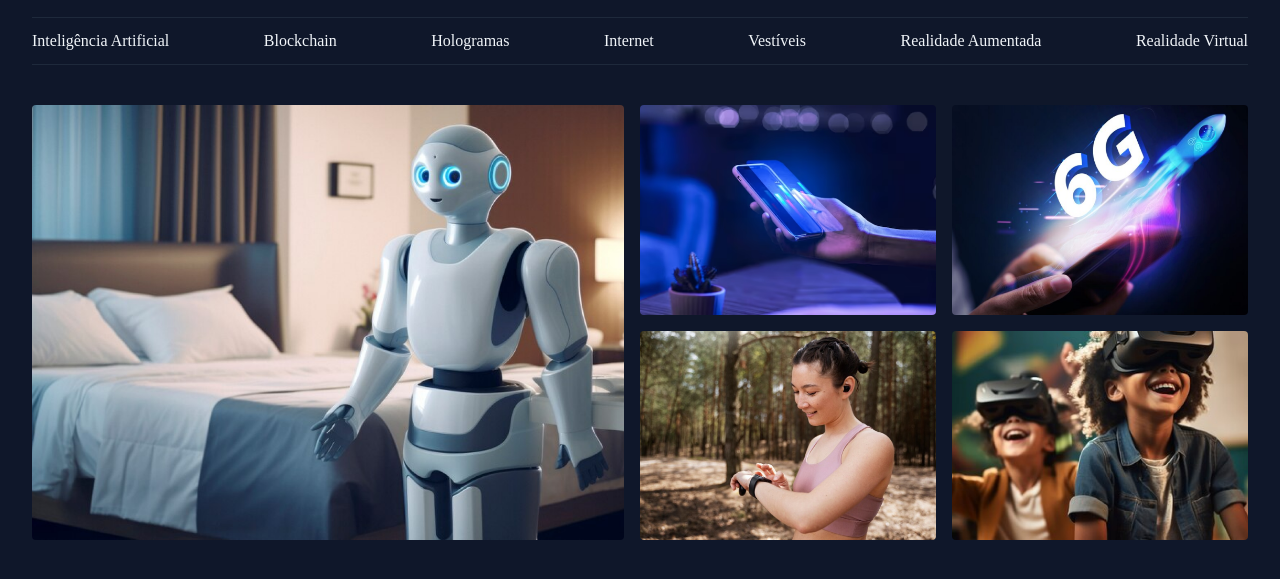
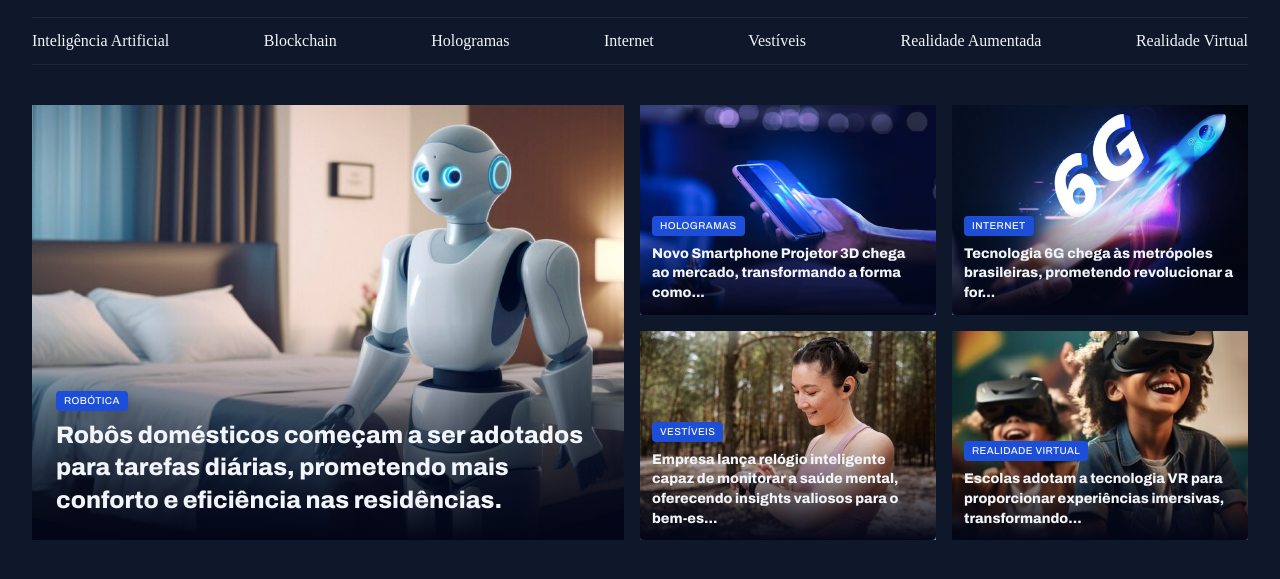
Before and after one commit to RafaDalmagro/projeto-03-noticias, a plain HTML site: page index.html in a window 1280 px wide. Shown: the part 55-634 px from the top of the page. Drawn offline with Linux system fonts and the light colour scheme.

Commit message:
Done section Destaques

```diff
--- a/index.html
+++ b/index.html
@@ -44,23 +44,53 @@
 
     <main class="grid container">
         <section id="featured" class="grid grid-flow-col gap-16">
-            <div>
-                <img src="assets/images/Image 01.png" alt="">
-            </div>
+            <figure class="card">
+                <img src="assets/images/Image 01.png" alt="Robôs domésticos começam a ser adotados para tarefas diárias, prometendo mais conforto e eficiência nas residências.">
+                <figcaption>
+                    <span class="content-tag">robótica</span>
+                    <h2 class="text-2xl">
+                        Robôs domésticos começam a ser adotados para tarefas diárias, prometendo mais conforto e eficiência nas residências.
+                    </h2>
+                </figcaption>
+            </figure>
 
             <div class="grid grid-cols-2 gap-16">
-                <div>
-                    <img src="assets/images/Image 02.png" alt="">
-                </div>
-                <div>
-                    <img src="assets/images/Image 03.png" alt="">
-                </div>
-                <div>
-                    <img src="assets/images/Image 04.png" alt="">
-                </div>
-                <div>
-                    <img src="assets/images/Image 05.png" alt="">
-                </div>
+                <figure class="card">
+                    <img src="assets/images/Image 02.png" alt="Novo Smartphone Projetor 3D chega ao mercado, transformando a forma como vemos nossas telas!">
+                    <figcaption>
+                    <span class="content-tag">Hologramas</span>
+                    <h2 class="text-lg">
+                        Novo Smartphone Projetor 3D chega ao mercado, transformando a forma como...
+                    </h2>
+                </figcaption>
+                </figure>
+                <figure class="card">
+                    <img src="assets/images/Image 03.png" alt="Tecnologia 6G chega às metrópoles brasileiras, prometendo revolucionar a forma como vivemos e nos comunicamos.">
+                    <figcaption>
+                    <span class="content-tag">Internet</span>
+                    <h2 class="text-lg">
+                        Tecnologia 6G chega às metrópoles brasileiras, prometendo revolucionar a for...
+                    </h2>
+                </figcaption>
+                </figure>
+                <figure class="card">
+                    <img src="assets/images/Image 04.png" alt="Empresa lança relógio inteligente capaz de monitorar a saúde mental, oferecendo insights valiosos para o bem-estar pessoal.">
+                    <figcaption>
+                    <span class="content-tag">Vestíveis</span>
+                    <h2 class="text-lg">
+                        Empresa lança relógio inteligente capaz de monitorar a saúde mental, oferecendo insights valiosos para o bem-es...
+                    </h2>
+                </figcaption>
+                </figure>
+                <figure class="card">
+                    <img src="assets/images/Image 05.png" alt="Escolas adotam a tecnologia VR para proporcionar experiências imersivas, transformando a aprendizagem tradicional.">
+                    <figcaption>
+                    <span class="content-tag">Realidade Virtual</span>
+                    <h2 class="text-lg">
+                        Escolas adotam a tecnologia VR para proporcionar experiências imersivas, transformando...
+                    </h2>
+                </figcaption>
+                </figure>
             </div>
         </section>
 
--- a/styles/global.css
+++ b/styles/global.css
@@ -54,3 +54,15 @@ img {
 main {
     margin-top: 40px;
 }
+
+.content-tag{
+    display: inline-block;
+    background-color: var(--brand-color-dark);
+    padding: 4px 8px;
+    text-transform: uppercase;
+    border-radius: 4px;
+    font: 500 10px/1.2 var(--font-family);
+    letter-spacing: 0.04em;
+    color: var(--text-color-primary);
+    box-shadow: 0px 4px 16px rgba(2, 6, 23, 0.251);
+}
--- a/styles/sections.css
+++ b/styles/sections.css
@@ -2,6 +2,37 @@
     img {
         height: 100%;
         object-fit: cover;
-        border-radius: 4px;
+    }
+
+    .card{
+        position: relative;
+        overflow: hidden;
+
+        &::before{
+            border-radius: 4px;
+            content: "";
+            position: absolute;
+            inset: 0;
+            top: 50%;
+            background: linear-gradient(
+                180deg,
+                transparent 0%,
+                #020617 100%
+            );
+        }
+
+        figcaption{
+            position: absolute;
+            bottom: 0;
+            padding: 24px;
+
+            &:has(.text-lg){
+                padding: 12px;
+            }
+
+            h2{
+                margin-top: 8px;
+            }
+        }
     }
 }
--- a/styles/utility.css
+++ b/styles/utility.css
@@ -15,3 +15,19 @@
 .gap-16{
     gap: 16px
 }
+
+.text-2xl{
+    font:var(--h1)
+}
+
+.text-xl{
+    font:var(--h2)
+}
+
+.text-lg{
+    font: var(--h3);
+}
+
+.text-sm{
+    font: var(--text-sm);
+}
```
